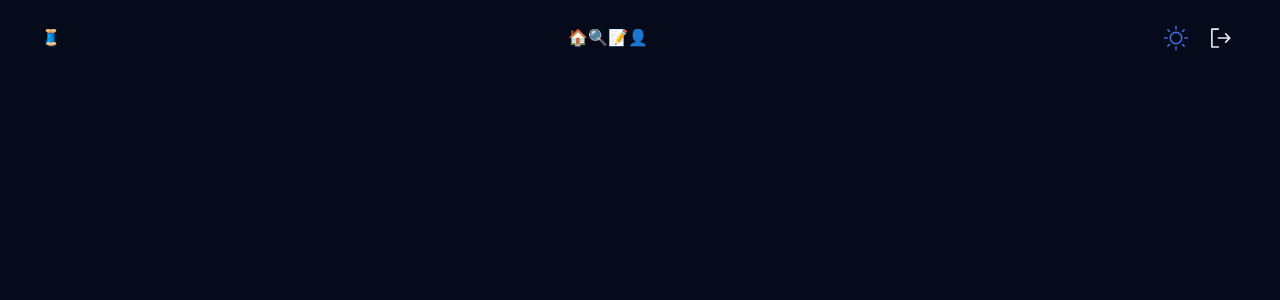
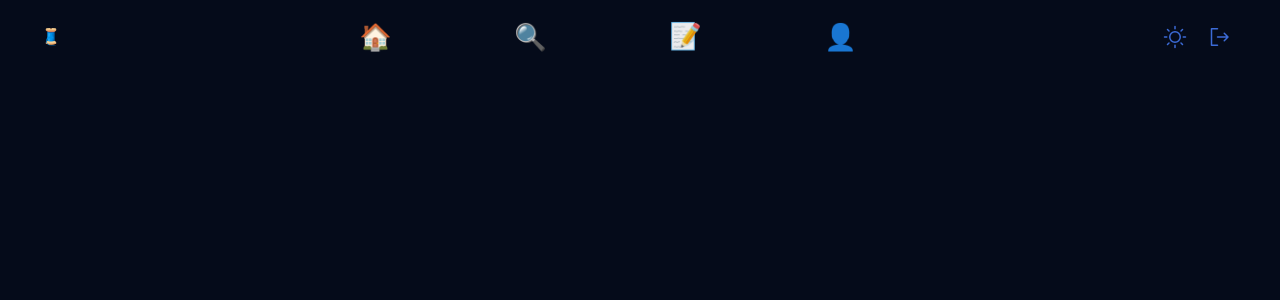
Before and after one commit to nguyenhuynhlong99/intertwine, a React (Vite) app in the folder frontend/: page / in a window 1280 px wide. Shown: the top 300 px of the page. Built offline with nearby package versions, Linux system fonts and the light colour scheme.

Commit message:
Feature(Frontend): Finished building Post Card and bulding Post Page

```diff
--- a/frontend/index.html
+++ b/frontend/index.html
@@ -4,6 +4,12 @@
     <meta charset="UTF-8" />
     <link rel="icon" type="image/svg+xml" href="/vite.svg" />
     <meta name="viewport" content="width=device-width, initial-scale=1.0" />
+    <link rel="preconnect" href="https://fonts.googleapis.com" />
+    <link rel="preconnect" href="https://fonts.gstatic.com" crossorigin />
+    <link
+      href="https://fonts.googleapis.com/css2?family=Poppins:wght@300;400;500;600;700&display=swap"
+      rel="stylesheet"
+    />
     <title>Intertwine🪢</title>
   </head>
   <body>
--- a/frontend/src/App.tsx
+++ b/frontend/src/App.tsx
@@ -48,7 +48,11 @@ const colors = {
   },
 };
 
-const theme = extendTheme({ config, styles, colors });
+const fonts = {
+  body: 'Poppins',
+};
+
+const theme = extendTheme({ config, styles, colors, fonts });
 
 function App() {
   return (
--- /dev/null
+++ b/frontend/src/components/AppNav.tsx
@@ -0,0 +1,108 @@
+import {
+  Box,
+  Grid,
+  Link as ChakraLink,
+  useColorModeValue,
+  Button,
+} from '@chakra-ui/react';
+import { ArrowLeft } from '@phosphor-icons/react';
+import {
+  NavLink as ReactRouterNavLink,
+  useLocation,
+  useNavigate,
+} from 'react-router-dom';
+
+export default function AppNav() {
+  const location = useLocation();
+  const navigate = useNavigate();
+
+  const secondaryColor = useColorModeValue('secondary.light', 'secondary.dark');
+  const isPostPage = location.pathname.includes('post');
+  const templateColumns = isPostPage ? 'repeat(5, 20%)' : 'repeat(4, 25%)';
+  return (
+    <Box
+      h={'full'}
+      w={'100vw'}
+      maxWidth={{ md: '440px', xl: '620px' }}
+      display={{ base: 'none', md: 'block' }}
+    >
+      <Grid
+        as="nav"
+        alignItems={'center'}
+        templateColumns={templateColumns}
+        h={'full'}
+      >
+        {isPostPage && (
+          <Box
+            as="button"
+            className="icon-container"
+            w={50}
+            h={50}
+            onClick={() => navigate(-1)}
+          >
+            <ArrowLeft size={26} />
+          </Box>
+        )}
+
+        <ChakraLink
+          as={ReactRouterNavLink}
+          to="/"
+          h={'full'}
+          display={'flex'}
+          alignItems={'center'}
+          justifyContent={'center'}
+          borderRadius={'10px'}
+          fontSize={'26px'}
+          _hover={{
+            bg: secondaryColor,
+          }}
+        >
+          🏠
+        </ChakraLink>
+        <ChakraLink
+          as={ReactRouterNavLink}
+          to="/"
+          h={'full'}
+          display={'flex'}
+          alignItems={'center'}
+          justifyContent={'center'}
+          borderRadius={'10px'}
+          fontSize={'26px'}
+          _hover={{
+            bg: secondaryColor,
+          }}
+        >
+          🔍
+        </ChakraLink>
+        <Button
+          display={'block'}
+          bg={'transparent'}
+          h={'full'}
+          textAlign={'center'}
+          borderRadius={'10px'}
+          fontSize={'26px'}
+          _hover={{
+            bg: secondaryColor,
+          }}
+        >
+          📝
+        </Button>
+        <ChakraLink
+          as={ReactRouterNavLink}
+          to="/sad"
+          h={'full'}
+          display={'flex'}
+          alignItems={'center'}
+          justifyContent={'center'}
+          borderRadius={'10px'}
+          fontSize={'26px'}
+          _hover={{
+            bg: secondaryColor,
+          }}
+        >
+          👤
+        </ChakraLink>
+      </Grid>
+    </Box>
+  );
+}
--- a/frontend/src/components/Header.tsx
+++ b/frontend/src/components/Header.tsx
@@ -1,10 +1,11 @@
-import { Flex, useColorMode } from '@chakra-ui/react';
+import { Flex, useColorMode, Link as ChakraLink, Box } from '@chakra-ui/react';
 import { Moon, SignOut, Sun } from '@phosphor-icons/react';
-import { NavLink } from 'react-router-dom';
-import { Link } from 'react-router-dom';
+import { NavLink as ReactRouterNavLink } from 'react-router-dom';
+import AppNav from './AppNav';
 
 export default function Header() {
   const { colorMode, toggleColorMode } = useColorMode();
+
   return (
     <Flex
       as="header"
@@ -12,18 +13,19 @@ export default function Header() {
       justifyContent="space-between"
       h="74px"
     >
-      <div>
-        <Link to="/">🧵</Link>
-      </div>
+      <Box margin={{ base: 'auto', md: 'unset' }}>
+        <ChakraLink
+          as={ReactRouterNavLink}
+          to="/"
+          _hover={{
+            border: 'none',
+          }}
+        >
+          🧵
+        </ChakraLink>
+      </Box>
 
-      <div>
-        <nav>
-          <NavLink to="/">🏠</NavLink>
-          <NavLink to="/">🔍</NavLink>
-          <NavLink to="/">📝</NavLink>
-          <NavLink to="/">👤</NavLink>
-        </nav>
-      </div>
+      <AppNav />
 
       <Flex alignItems={'center'} gap={1}>
         <button onClick={toggleColorMode} className="icon-container">
@@ -34,7 +36,10 @@ export default function Header() {
           )}
         </button>
         <button className="icon-container">
-          <SignOut size={26} />
+          <SignOut
+            size={26}
+            color={colorMode === 'light' ? '#2856c3' : '#3c6bd7'}
+          />
         </button>
       </Flex>
     </Flex>
--- /dev/null
+++ b/frontend/src/features/posts/PostActions.tsx
@@ -0,0 +1,38 @@
+import { Flex, useColorModeValue } from '@chakra-ui/react';
+import { ChatCircle, Heart } from '@phosphor-icons/react';
+import { SetStateAction } from 'react';
+// import { useState } from 'react';
+
+interface Props {
+  like: boolean;
+  setLike: React.Dispatch<SetStateAction<boolean>>;
+}
+
+export default function PostActions({ like, setLike }: Props) {
+  return (
+    <Flex
+      onClick={(e) => e.preventDefault()}
+      alignItems={'center'}
+      gap={1}
+      fontSize={'26px'}
+      color={useColorModeValue('accent.light', 'accent.dark')}
+    >
+      <button
+        className="icon-container"
+        onClick={() => setLike((like) => !like)}
+      >
+        {/* color="rgb(255, 48, 64)" */}
+        {like ? <Heart weight="fill" /> : <Heart />}
+      </button>
+      <button className="icon-container">
+        <ChatCircle />
+      </button>
+      {/* <button className="icon-container">
+        <Heart />
+      </button>
+      <button className="icon-container">
+        <Heart />
+      </button> */}
+    </Flex>
+  );
+}
--- a/frontend/src/features/posts/PostCard.tsx
+++ b/frontend/src/features/posts/PostCard.tsx
@@ -1,5 +1,159 @@
-import { Link } from 'react-router-dom';
+import {
+  Avatar,
+  Box,
+  Flex,
+  Grid,
+  GridItem,
+  Image,
+  Text,
+  useColorMode,
+  useColorModeValue,
+} from '@chakra-ui/react';
+import PostActions from './PostActions';
+import { useState } from 'react';
 
-export default function PostCard() {
-  return <Link to="/:username/:post/1"></Link>;
+interface Props {
+  likes: number;
+  replies?: number;
+  postImg?: string;
+  content?: string;
+  variant?: string;
 }
+
+export default function PostCard({
+  likes,
+  replies,
+  postImg,
+  content,
+  variant = 'post',
+}: Props) {
+  const [like, setLike] = useState<boolean>(false);
+  const { colorMode } = useColorMode();
+  const templateAreas =
+    variant === 'postPage'
+      ? `"avatar header"
+          "body body"
+          "footer footer"`
+      : `"avatar header"
+        "avatar body"
+         "line body"
+         "avatarFooter footer"`;
+
+  return (
+    <Grid
+      templateAreas={templateAreas}
+      gridTemplateColumns={'auto 1fr'}
+      gridTemplateRows={'auto auto 1fr auto'}
+      gap={2}
+    >
+      <GridItem area={'avatar'}>
+        <Avatar
+          size={'sm'}
+          src="https://www.the-sun.com/wp-content/uploads/sites/6/2023/10/www-instagram-com-monkeycatluna-hl-851711797.jpg"
+        />
+      </GridItem>
+
+      <GridItem
+        area={'header'}
+        display={'flex'}
+        alignItems={'center'}
+        justifyContent={'space-between'}
+      >
+        <Text fontWeight={700}>_itsbeenalongday</Text>
+
+        <Text color={useColorModeValue('gray.light', 'gray.dark')}>1d</Text>
+      </GridItem>
+
+      <GridItem area={'body'} display={'flex'} flexDirection={'column'} gap={2}>
+        <Text>{content}</Text>
+
+        {postImg && (
+          <Box>
+            <Image
+              objectFit="cover"
+              src={postImg}
+              alt="Cat meme"
+              borderRadius={'lg'}
+            />
+          </Box>
+        )}
+
+        <PostActions like={like} setLike={setLike} />
+      </GridItem>
+
+      {variant !== 'postPage' && (
+        <GridItem
+          area={'line'}
+          display={'flex'}
+          alignItems={'center'}
+          justifyContent={'center'}
+        >
+          <Box
+            h={'full'}
+            w="1px"
+            bg={colorMode === 'light' ? 'secondary.light' : 'secondary.dark'}
+            my={2}
+          ></Box>
+        </GridItem>
+      )}
+
+      {variant !== 'postPage' && (
+        <GridItem
+          area={'avatarFooter'}
+          display={'flex'}
+          alignItems={'center'}
+          justifyContent={'center'}
+          position={'relative'}
+          w={'39px'}
+          h={'35px'}
+        >
+          <Avatar
+            position={'absolute'}
+            top={0}
+            right={0}
+            size={'2xs'}
+            src="https://www.the-sun.com/wp-content/uploads/sites/6/2023/10/www-instagram-com-monkeycatluna-hl-851711797.jpg"
+          />
+          <Avatar
+            position={'absolute'}
+            top={'7px'}
+            left={'0'}
+            size={'2xs'}
+            src="https://www.the-sun.com/wp-content/uploads/sites/6/2023/10/www-instagram-com-monkeycatluna-hl-851711797.jpg"
+          />
+          <Avatar
+            position={'absolute'}
+            bottom={0}
+            left={'16px'}
+            size={'2xs'}
+            src="https://www.the-sun.com/wp-content/uploads/sites/6/2023/10/www-instagram-com-monkeycatluna-hl-851711797.jpg"
+          />
+        </GridItem>
+      )}
+
+      <GridItem area={'footer'}>
+        <Flex alignItems={'center'} gap={2}>
+          <Text
+            color={useColorModeValue('gray.light', 'gray.dark')}
+            fontSize={'sm'}
+          >
+            {replies} replies
+          </Text>
+          <Box
+            as="span"
+            w={0.5}
+            h={0.5}
+            borderRadius={'full'}
+            bg={useColorModeValue('gray.light', 'gray.dark')}
+          ></Box>
+          <Text
+            color={useColorModeValue('gray.light', 'gray.dark')}
+            fontSize={'sm'}
+          >
+            {likes + (like ? 1 : 0)} likes
+          </Text>
+        </Flex>
+      </GridItem>
+    </Grid>
+  );
+}
--- a/frontend/src/index.css
+++ b/frontend/src/index.css
@@ -1,10 +1,12 @@
 :root {
   body.chakra-ui-light {
     --color-secondary: #7493dc;
+    --color-support: '#DBE2F2';
   }
 
   body.chakra-ui-dark {
     --color-secondary: #23428b;
+    --color-support: #0d1527;
   }
 }
 
@@ -14,6 +16,9 @@
   width: 40px;
   height: 40px;
   transition: background-color 300ms ease-in-out;
+  display: flex;
+  align-items: center;
+  justify-content: center;
 }
 
 .icon-container:hover {
--- a/frontend/src/pages/PostPage.tsx
+++ b/frontend/src/pages/PostPage.tsx
@@ -1,3 +1,16 @@
+import { Container } from '@chakra-ui/react';
+import PostCard from '../features/posts/PostCard';
+
 export default function PostPage() {
-  return <div>PostPage</div>;
+  return (
+    <Container maxW="572px" mt={4}>
+      <PostCard
+        variant="postPage"
+        likes={8}
+        replies={4}
+        content="Summer is for falling in love - Sarah Kang"
+        postImg="https://blog.cvcavets.com/hs-fs/hubfs/9.jpg?width=334&name=9.jpg"
+      />
+    </Container>
+  );
 }
--- a/frontend/src/pages/UserPage.tsx
+++ b/frontend/src/pages/UserPage.tsx
@@ -1,10 +1,29 @@
 import UserInfo from '../components/UserInfo';
 import { Container } from '@chakra-ui/react';
+import PostCard from '../features/posts/PostCard';
+import { Link } from 'react-router-dom';
 
 export default function UserPage() {
   return (
     <Container maxW="572px">
       <UserInfo />
+
+      <Link to="/sad/post/1">
+        <PostCard
+          likes={8}
+          replies={4}
+          postImg="https://blog.cvcavets.com/hs-fs/hubfs/9.jpg?width=334&name=9.jpg"
+          content="Summer is for falling in love - Sarah Kang"
+        />
+      </Link>
+
+      <Link to="/sad/post/1">
+        <PostCard
+          likes={12}
+          replies={8}
+          content="Summer is for falling in love - Sarah Kang"
+        />
+      </Link>
     </Container>
   );
 }
```
Also changed, not shown: frontend/src/components/UserInfo.tsx (+12 -5 lines).
